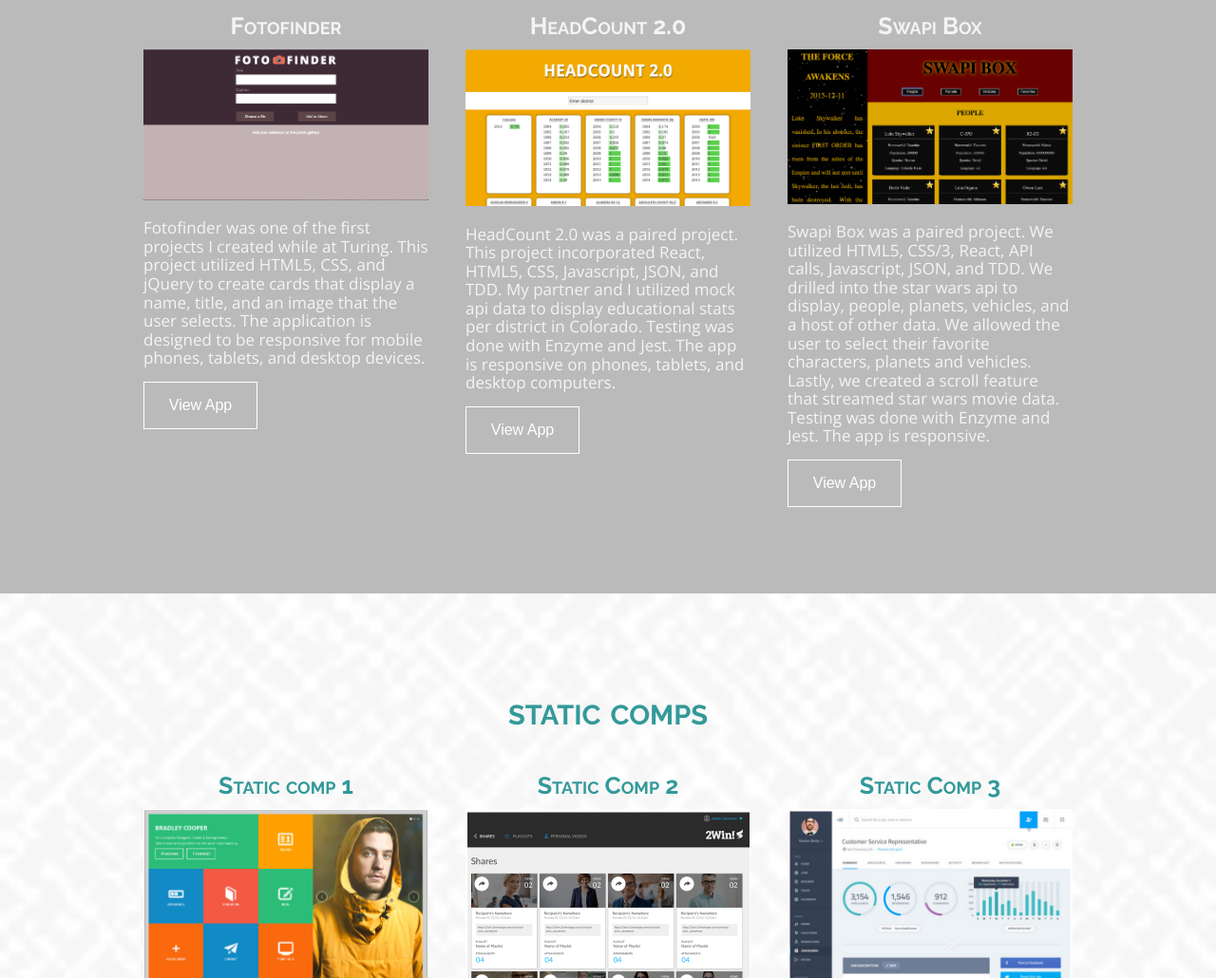
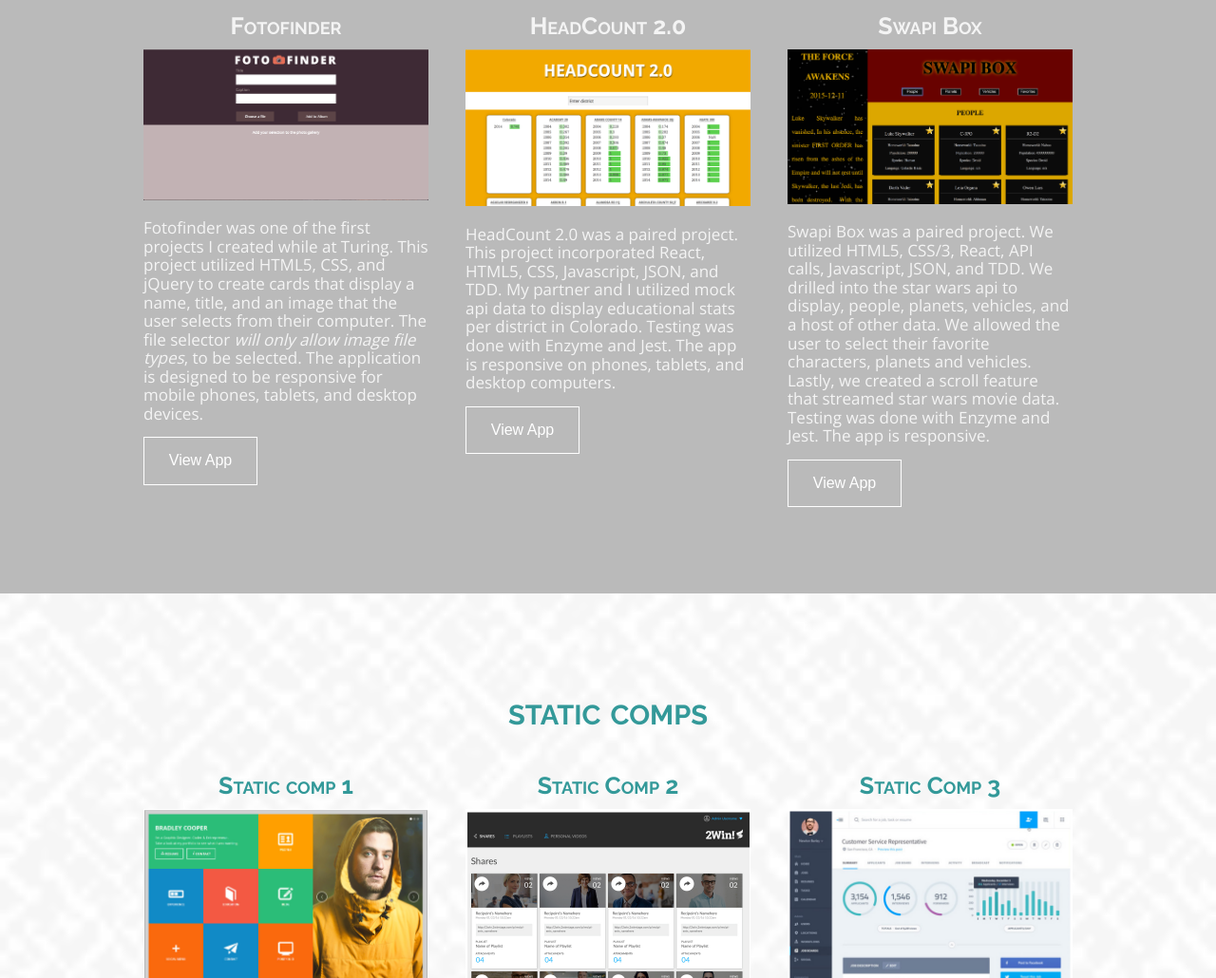
Before and after one commit to kristing40/portfolioSite, a plain HTML site: page index.html in a window 1280 px wide. Shown: the part 1525-2555 px from the top of the page at 95% size. Drawn offline with nearby package versions, Linux system fonts and the light colour scheme.

Commit message:
Fix fotofinder description

```diff
--- a/index.html
+++ b/index.html
@@ -56,7 +56,7 @@
           <div id="proj1">
             <h2 class="proj-title">Fotofinder</h2>
             <img class="proj1Img" src="./images/pfotofinder.png" alt="headcount image"/>
-            <p>Fotofinder was one of the first projects I created while at Turing. This project utilized HTML5, CSS, and jQuery to create cards that display a name, title, and an image that the user selects. The application is designed to be responsive for mobile phones, tablets, and desktop devices.</p>
+            <p>Fotofinder was one of the first projects I created while at Turing. This project utilized HTML5, CSS, and jQuery to create cards that display a name, title, and an image that the user selects from their computer. The file selector <i>will only allow image file types</i>, to be selected. The application is designed to be responsive for mobile phones, tablets, and desktop devices.</p>
             <button id="fotofinder-btn" class="project-btn">View App</button>
           </div>
           <div id="proj2">
```
